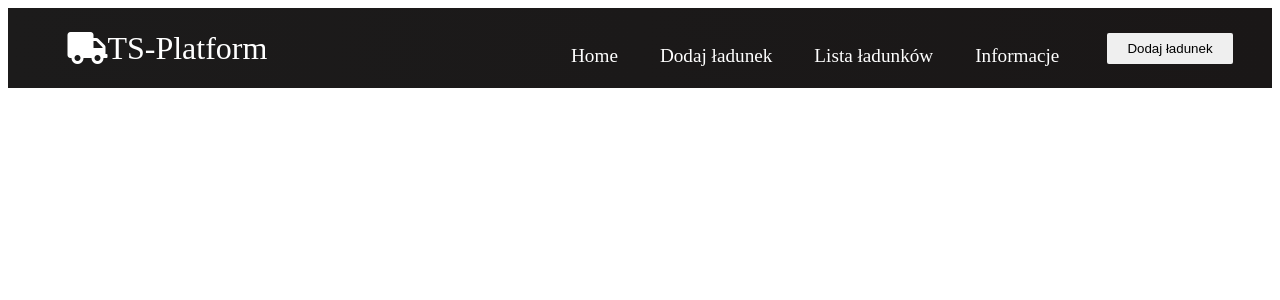
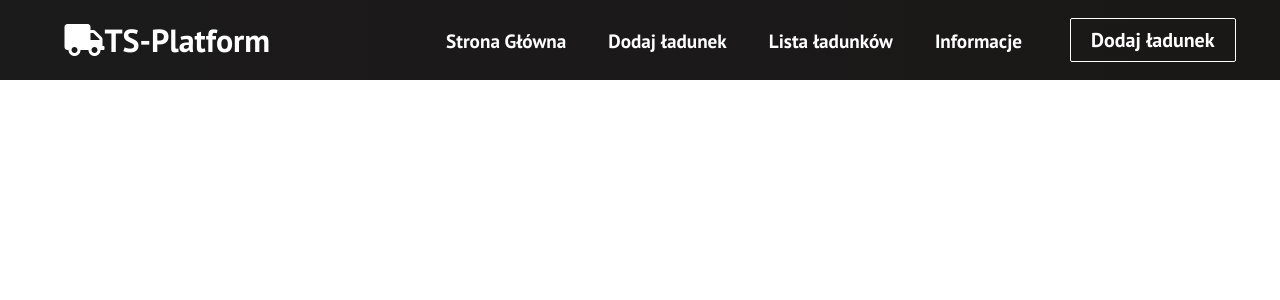
Before and after one commit to artwol993/TS-Platform, a React (Create React App) app in the folder ts-platform/ts-platform-project/: page / in a window 1280 px wide. Shown: the top 300 px of the page. Built offline with nearby package versions, Linux system fonts and the light colour scheme.

Commit message:
header almost done, work on button

```diff
--- a/ts-platform/ts-platform-project/src/App.css
+++ b/ts-platform/ts-platform-project/src/App.css
@@ -0,0 +1,17 @@
+* {
+    box-sizing: border-box;
+    margin: 0;
+    padding: 0;
+    font-family: "PT Sans", sans-serif;
+}
+
+.home,
+.add-load,
+.list-load,
+.about {
+    display: flex;
+    height: 90vh;
+    align-items: center;
+    justify-content: center;
+    font-size: 3rem;
+}
--- a/ts-platform/ts-platform-project/src/components/Button.js
+++ b/ts-platform/ts-platform-project/src/components/Button.js
@@ -21,7 +21,7 @@ export const Button = ({
     return (
         <Link to='/sign-up' className='btn-mobile'>
             <button
-                className={`btn ${checkButtonStyle}${checkButtonSize}`}
+                className={`btn ${checkButtonStyle} ${checkButtonSize}`}
                 onClick={onClick}
                 type={type}
             >
--- a/ts-platform/ts-platform-project/src/components/Navbar.js
+++ b/ts-platform/ts-platform-project/src/components/Navbar.js
@@ -1,4 +1,4 @@
-import React, { useState } from 'react';
+import React, { useState, useEffect } from 'react';
 import { Link } from 'react-router-dom';
 import './Navbar.css';
 import { Button } from './Button';
@@ -19,32 +19,40 @@ function Navbar() {
         }
     };
 
+    useEffect(() => {
+        showButton();
+    }, [])
+
     window.addEventListener('resize', showButton);
 
     return (
         <>
             <nav className='navbar'>
                 <div className='navbar-container'>
-                    <Link to='/' className='navbar-logo'>
+                    <Link to='/' className='navbar-logo onClick={closeMobileMenu'>
                         <i class="fas fa-truck"></i>
-                        TS-Platform
+                    TS-Platform
                     </Link>
+
                     <div className='menu-icon' onClick={handleClick}>
                         <i className={click ? 'fas fa-times' : 'fas fa-bars'} />
                     </div>
+
                     <ul className={click ? 'nav-menu active' : 'nav-menu'}>
+
                         <li className='nav-item'>
-                            <Link to='/' className='nav-links' onClick={closeMobileMenu}>Home</Link>
+                            <Link to='/' className='nav-links' onClick={closeMobileMenu}>Strona Główna</Link>
                         </li>
                         <li className='nav-item'>
-                            <Link to='/' className='nav-links' onClick={closeMobileMenu}>Dodaj ładunek</Link>
+                            <Link to='/add-load' className='nav-links' onClick={closeMobileMenu}>Dodaj ładunek</Link>
                         </li>
                         <li className='nav-item'>
-                            <Link to='/' className='nav-links' onClick={closeMobileMenu}>Lista ładunków</Link>
+                            <Link to='/list-load' className='nav-links' onClick={closeMobileMenu}>Lista ładunków</Link>
                         </li>
                         <li className='nav-item'>
-                            <Link to='/' className='nav-links' onClick={closeMobileMenu}>Informacje</Link>
+                            <Link to='/about' className='nav-links' onClick={closeMobileMenu}>Informacje</Link>
                         </li>
+
                     </ul>
                     {button && <Button buttonStyle='btn--outline'> Dodaj ładunek</Button>}
                 </div>
```
Also changed, not shown: ts-platform/ts-platform-project/src/components/Footer.css (added), ts-platform/ts-platform-project/src/components/Footer.js (added), ts-platform/ts-platform-project/src/components/load-details/load-details.css (added), ts-platform/ts-platform-project/src/components/load-details/load-details.js (added).
